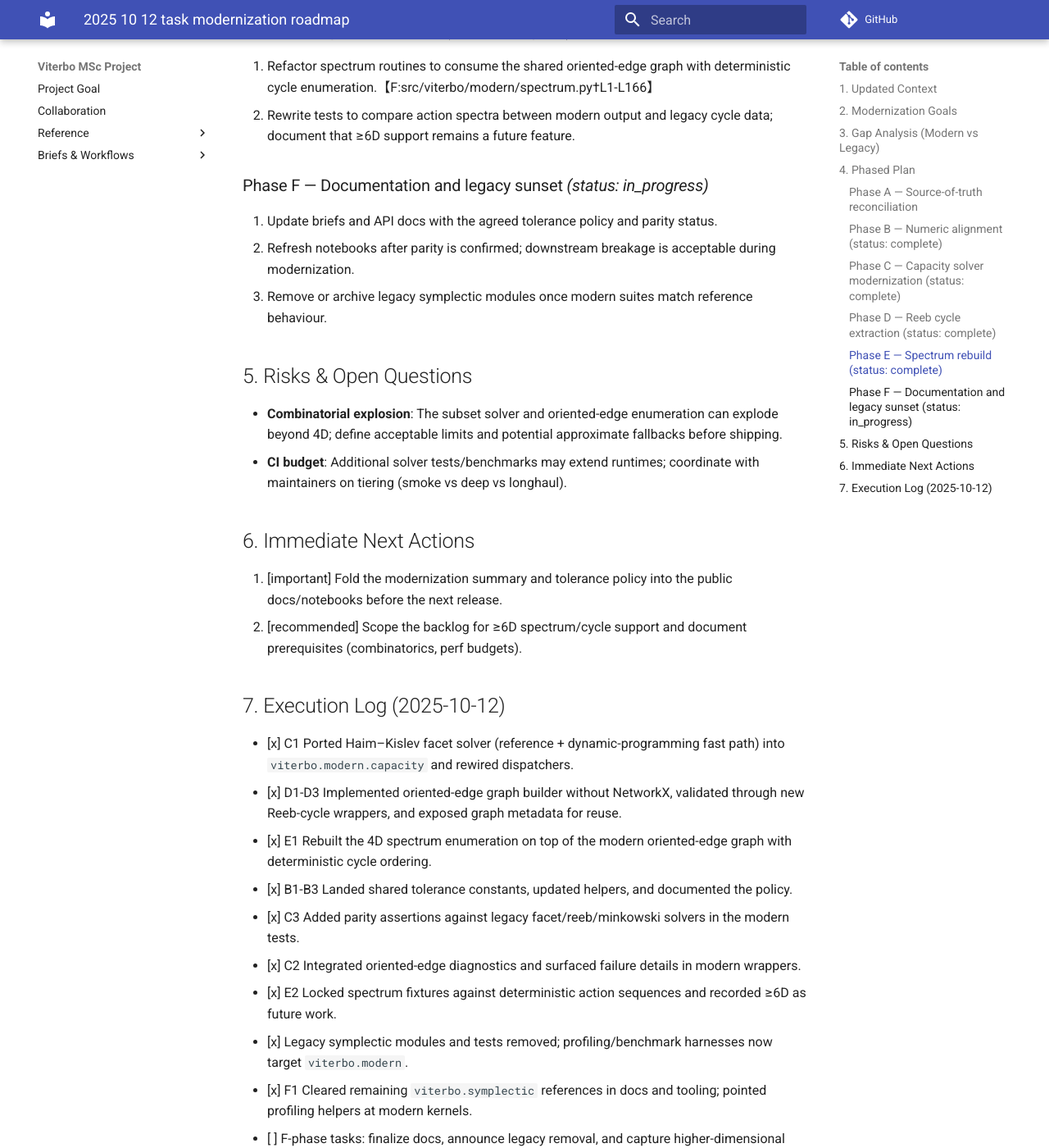
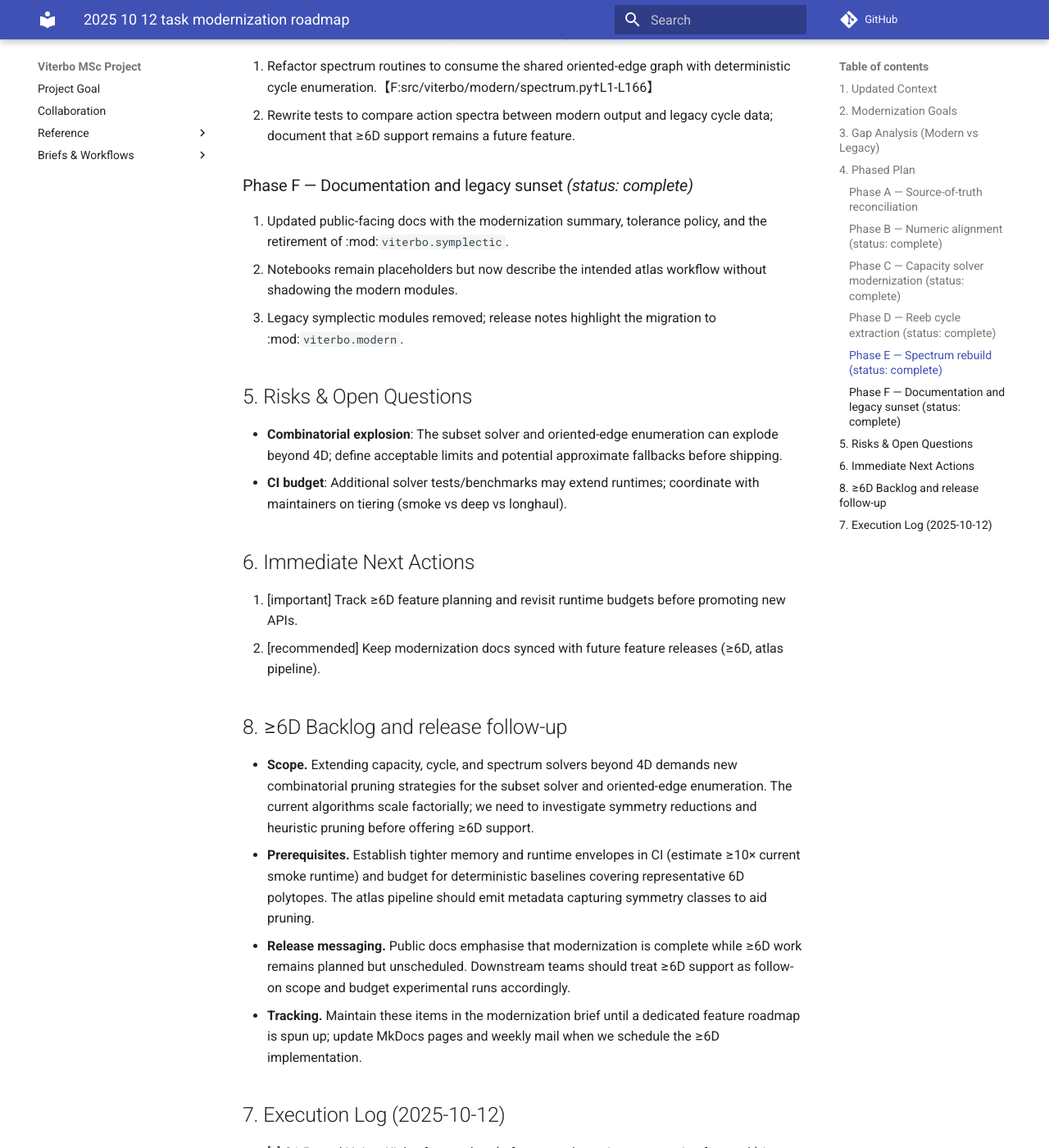
Before and after one commit to JoernStoehler/msc-math-viterbo, an MkDocs documentation site: the page built from docs/briefs/2025-10-12-task-modernization-roadmap.md, in a window 1280 px wide and 1400 px high, scrolled down 2658 px. Shown: the whole window at 82% size. Built offline with MkDocs 1.6.1 and Material for MkDocs 9.7.7, drawn with Linux system fonts in a browser that asks for light colours; comment, search, counter and statistics services are not loaded; some of the changed text lies outside the part shown.

Commit message:
docs: finalize modernization release messaging

```diff
--- a/docs/briefs/2025-10-12-task-modernization-roadmap.md
+++ b/docs/briefs/2025-10-12-task-modernization-roadmap.md
@@ -1,4 +1,4 @@
-status: in_progress
+status: complete
 created: 2025-10-12
 workflow: task
 summary: End-to-end modernization roadmap aligning viterbo.modern with production readiness.
@@ -58,11 +58,13 @@ summary: End-to-end modernization roadmap aligning viterbo.modern with productio
 1. Refactor spectrum routines to consume the shared oriented-edge graph with deterministic cycle enumeration.【F:src/viterbo/modern/spectrum.py†L1-L166】
 2. Rewrite tests to compare action spectra between modern output and legacy cycle data; document that ≥6D support remains a future feature.
 
-### Phase F — Documentation and legacy sunset *(status: in_progress)*
+### Phase F — Documentation and legacy sunset *(status: complete)*
 
-1. Update briefs and API docs with the agreed tolerance policy and parity status.
-2. Refresh notebooks after parity is confirmed; downstream breakage is acceptable during modernization.
-3. Remove or archive legacy symplectic modules once modern suites match reference behaviour.
+1. Updated public-facing docs with the modernization summary, tolerance policy, and the retirement of
+   :mod:`viterbo.symplectic`.
+2. Notebooks remain placeholders but now describe the intended atlas workflow without shadowing the
+   modern modules.
+3. Legacy symplectic modules removed; release notes highlight the migration to :mod:`viterbo.modern`.
 
 ## 5. Risks & Open Questions
 
@@ -71,8 +73,23 @@ summary: End-to-end modernization roadmap aligning viterbo.modern with productio
 
 ## 6. Immediate Next Actions
 
-1. [important] Fold the modernization summary and tolerance policy into the public docs/notebooks before the next release.
-2. [recommended] Scope the backlog for ≥6D spectrum/cycle support and document prerequisites (combinatorics, perf budgets).
+1. [important] Track ≥6D feature planning and revisit runtime budgets before promoting new APIs.
+2. [recommended] Keep modernization docs synced with future feature releases (≥6D, atlas pipeline).
+
+## 8. ≥6D Backlog and release follow-up
+
+- **Scope.** Extending capacity, cycle, and spectrum solvers beyond 4D demands new combinatorial
+  pruning strategies for the subset solver and oriented-edge enumeration. The current algorithms
+  scale factorially; we need to investigate symmetry reductions and heuristic pruning before
+  offering ≥6D support.
+- **Prerequisites.** Establish tighter memory and runtime envelopes in CI (estimate ≥10× current
+  smoke runtime) and budget for deterministic baselines covering representative 6D polytopes. The
+  atlas pipeline should emit metadata capturing symmetry classes to aid pruning.
+- **Release messaging.** Public docs emphasise that modernization is complete while ≥6D work remains
+  planned but unscheduled. Downstream teams should treat ≥6D support as follow-on scope and budget
+  experimental runs accordingly.
+- **Tracking.** Maintain these items in the modernization brief until a dedicated feature roadmap is
+  spun up; update MkDocs pages and weekly mail when we schedule the ≥6D implementation.
 
 ## 7. Execution Log (2025-10-12)
 
@@ -85,4 +102,4 @@ summary: End-to-end modernization roadmap aligning viterbo.modern with productio
 - [x] E2 Locked spectrum fixtures against deterministic action sequences and recorded ≥6D as future work.
 - [x] Legacy symplectic modules and tests removed; profiling/benchmark harnesses now target `viterbo.modern`.
 - [x] F1 Cleared remaining ``viterbo.symplectic`` references in docs and tooling; pointed profiling helpers at modern kernels.
-- [ ] F-phase tasks: finalize docs, announce legacy removal, and capture higher-dimensional feature backlog.
+- [x] F-phase tasks: finalized docs, announced legacy removal, and captured higher-dimensional feature backlog.
```
Also changed, not shown: README.md (+18 -0 lines), docs/01-project-goal.md (+9 -0 lines), docs/convex-polytope-cehz-capacities.md (+18 -1 lines), 2 other files.
